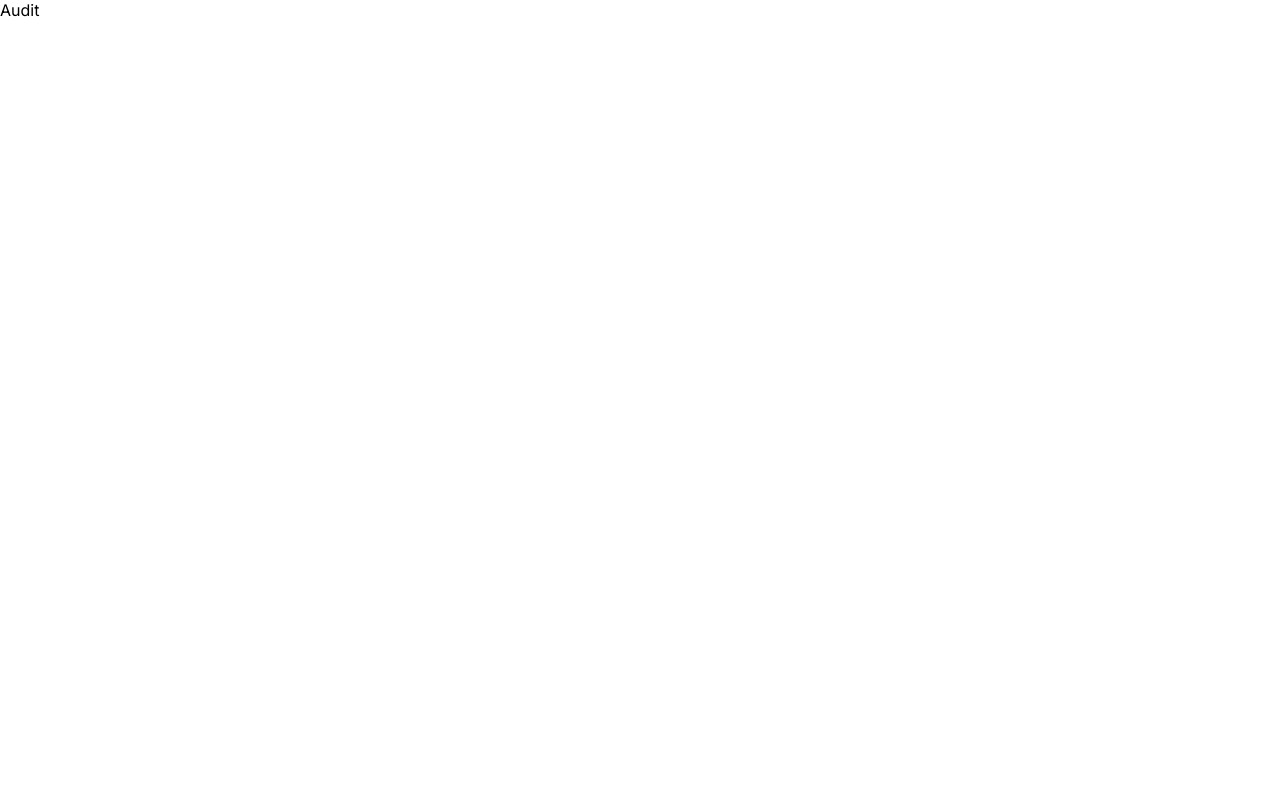
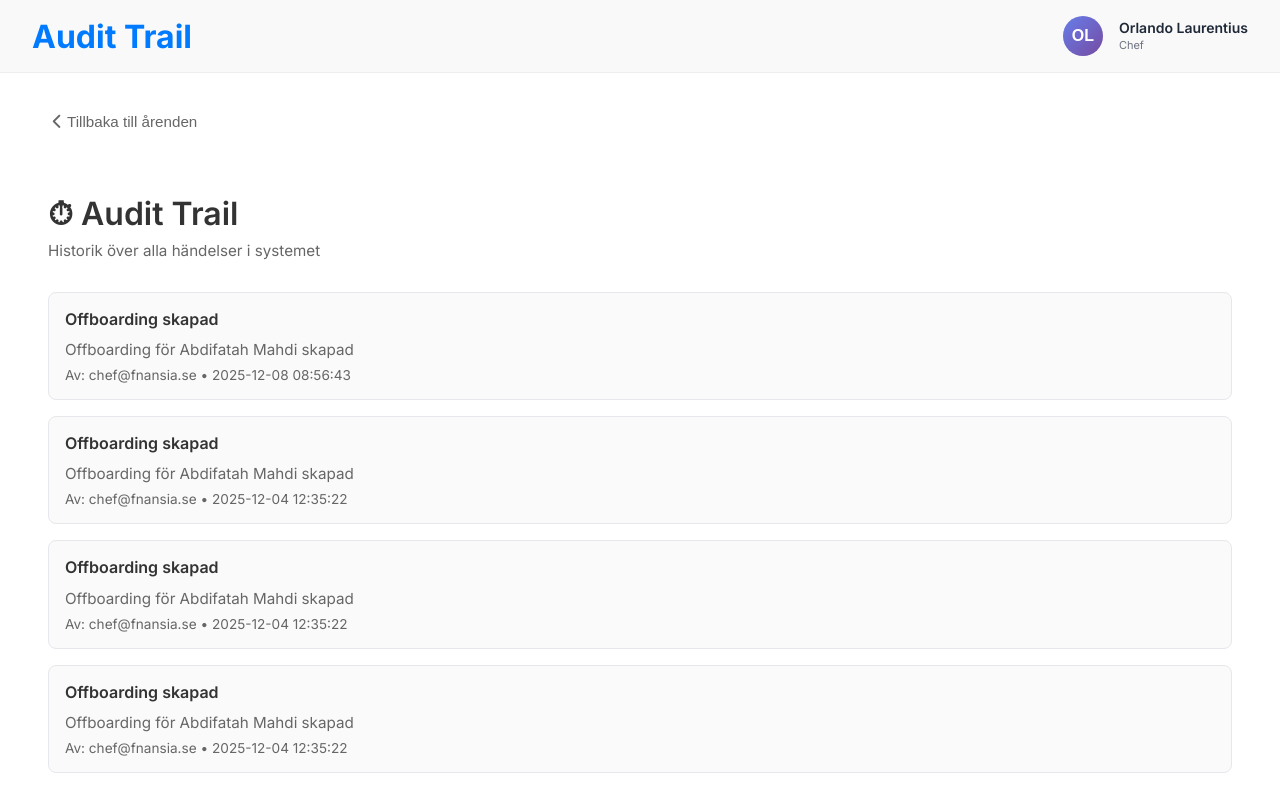
Before and after one commit to On-Offboarding/on-offboarding-frontend, a React (Vite) app: page /audit in a window 1280 px wide. Shown: the top 787 px of the page. Built offline with nearby package versions, Linux system fonts and the light colour scheme.

Commit message:
Implement audit trail page with pagination and user interface enhancements

```diff
--- a/src/components/Header/Header.jsx
+++ b/src/components/Header/Header.jsx
@@ -4,7 +4,7 @@ import ProfileDropdown from '../ProfileDropdown/ProfileDropdown';
 import Nav from '../Nav/Nav';
 import './Header.css';
 
-function Header({ onMenuToggle }) {
+function Header() {
 
     // Dummy user data - ersätt med riktig data från din state/context
   const user = {
--- a/src/components/UI/Pagination.jsx
+++ b/src/components/UI/Pagination.jsx
@@ -10,7 +10,7 @@ import './Pagination.css';
  * - onPageChange: (pageNumber) => void - Callback när sidan ändras
  * - itemsPerPage: number (optional) - Antal items per sida (för information)
  */
-function Pagination({ currentPage = 1, totalPages = 1, onPageChange, itemsPerPage = 10 }) {
+function Pagination({ currentPage = 1, totalPages = 1, onPageChange = 10 }) {
   // Generera array av sidnummer att visa
   const getPageNumbers = () => {
     const pages = [];
--- a/src/components/UI/TypeDropdown.css
+++ b/src/components/UI/TypeDropdown.css
@@ -33,8 +33,7 @@
 }
 
 .dropdown-trigger:hover {
-  border-color: #666;
-  background-color: #f0f7ff;
+  background-color: #E5E5EA;
 }
 
 .dropdown-trigger:focus {
@@ -110,18 +109,17 @@
 }
 
 .dropdown-option:hover {
-  background-color: #f0f7ff;
-  color: #666;
+  background-color: #E5E5EA;
 }
 
 .dropdown-option.selected {
-  background-color: #E6F2FF;
+  background-color: #E5E5EA;
   color: #666;
   font-weight: 600;
 }
 
 .dropdown-option:active {
-  background-color: #666;
+  background-color: #E5E5EA;
   color: #fff;
 }
 
--- a/src/pages/Audit/Audit.css
+++ b/src/pages/Audit/Audit.css
@@ -0,0 +1,115 @@
+.audit-header {
+  display: flex;
+  justify-content: space-between;
+  align-items: center;
+  padding: 1rem 2rem;
+  border-bottom: 1px solid #eee;
+  background-color: #f9f9f9;
+}
+
+.audit-header-content {
+  flex: 1;
+  padding-top: 2rem;
+  padding-left: 2rem;
+
+}
+
+.back-button {
+  background: none;
+  border: none;
+  color: #666;
+  cursor: pointer;
+  font-size: 0.95rem;
+  padding: 0;
+  text-decoration: none;
+  padding: .5rem 1rem ;
+}
+
+.back-button:hover {
+  background-color: #E5E5EA;
+  border-radius: 5px;
+  transition: background-color 0.2s ease;
+}
+
+.audit-link {
+  text-decoration: none;
+  color: #007bff;
+  font-weight: 400;
+}
+
+.audit-container {
+  padding: 2rem 1.5rem;
+  width: 100%;
+}
+
+.audit-section {
+  background-color: #fff;
+}
+
+.audit-title-group {
+  margin-bottom: 2rem;
+}
+
+.audit-title {
+  font-size: 2rem;
+  font-weight: 600;
+  margin: 0 0 0.5rem 0;
+  color: #333;
+  display: flex;
+  align-items: center;
+  gap: 0.5rem;
+}
+
+.audit-subtitle {
+  font-size: 0.95rem;
+  color: #666;
+  margin: 0;
+  font-weight: 400;
+}
+
+.audit-entries {
+  display: flex;
+  flex-direction: column;
+  gap: 1rem;
+}
+
+.audit-entry {
+  padding: 1rem;
+  border: 1px solid #e5e7eb;
+  border-radius: 0.5rem;
+  background-color: #fafafa;
+  transition: background-color 0.2s ease;
+}
+
+.audit-entry:hover {
+  background-color: #f3f4f6;
+}
+
+.entry-title {
+  font-size: 1rem;
+  font-weight: 600;
+  color: #333;
+  margin: 0 0 0.7rem 0;
+}
+
+.entry-description {
+  font-size: 0.95rem;
+  color: #666;
+  margin: 0 0 0.5rem 0;
+}
+
+.entry-meta {
+  font-size: 0.85rem;
+  color: #999;
+  display: flex;
+  align-items: center;
+  gap: 0.25rem;
+}
+
+.entry-user {
+  color: #666;
+}
+
+.entry-timestamp {
+  color: #666;
+}
--- a/src/pages/Audit/Audit.jsx
+++ b/src/pages/Audit/Audit.jsx
@@ -1,8 +1,154 @@
-import React from 'react'
+import React, { useState } from 'react'
+import ProfileDropdown from '../../components/ProfileDropdown/ProfileDropdown'
+import Pagination from '../../components/UI/Pagination'
+import './Audit.css'
+import Nav from '../../components/Nav/Nav';
+import { NavLink, useNavigate } from 'react-router-dom';
 
 function Audit() {
+  const navigate = useNavigate();
+  const [currentPage, setCurrentPage] = useState(1);
+  const itemsPerPage = 5;
+
+  // Dummy user data - ersätt med riktig data från din state/context
+  const user = {
+    name: 'Orlando Laurentius',
+    role: 'Chef'
+  };
+
+  // Dummy audit trail data - ersätt med riktig data från din API
+  const auditEntries = [
+    {
+      id: 1,
+      title: 'Offboarding skapad',
+      description: 'Offboarding för Abdifatah Mahdi skapad',
+      user: 'chef@fnansia.se',
+      timestamp: '2025-12-08 08:56:43'
+    },
+    {
+      id: 2,
+      title: 'Offboarding skapad',
+      description: 'Offboarding för Abdifatah Mahdi skapad',
+      user: 'chef@fnansia.se',
+      timestamp: '2025-12-04 12:35:22'
+    },
+        {
+      id: 2,
+      title: 'Offboarding skapad',
+      description: 'Offboarding för Abdifatah Mahdi skapad',
+      user: 'chef@fnansia.se',
+      timestamp: '2025-12-04 12:35:22'
+    },
+        {
+      id: 2,
+      title: 'Offboarding skapad',
+      description: 'Offboarding för Abdifatah Mahdi skapad',
+      user: 'chef@fnansia.se',
+      timestamp: '2025-12-04 12:35:22'
+    },
+        {
+      id: 2,
+      title: 'Offboarding skapad',
+      description: 'Offboarding för Abdifatah Mahdi skapad',
+      user: 'chef@fnansia.se',
+      timestamp: '2025-12-04 12:35:22'
+    },
+        {
+      id: 2,
+      title: 'Offboarding skapad',
+      description: 'Offboarding för Abdifatah Mahdi skapad',
+      user: 'chef@fnansia.se',
+      timestamp: '2025-12-04 12:35:22'
+    },    {
+      id: 2,
+      title: 'Offboarding skapad',
+      description: 'Offboarding för Abdifatah Mahdi skapad',
+      user: 'chef@fnansia.se',
+      timestamp: '2025-12-04 12:35:22'
+    },
+        {
+      id: 2,
+      title: 'Offboarding skapad',
+      description: 'Offboarding för Abdifatah Mahdi skapad',
+      user: 'chef@fnansia.se',
+      timestamp: '2025-12-04 12:35:22'
+    },
+        {
+      id: 2,
+      title: 'Offboarding skapad',
+      description: 'Offboarding för Abdifatah Mahdi skapad',
+      user: 'chef@fnansia.se',
+      timestamp: '2025-12-04 12:35:22'
+    },
+        {
+      id: 2,
+      title: 'Offboarding skapad',
+      description: 'Offboarding för Abdifatah Mahdi skapad',
+      user: 'chef@fnansia.se',
+      timestamp: '2025-12-04 12:35:22'
+    },
+  ];
+
+  // Pagination logic
+  const totalPages = Math.ceil(auditEntries.length / itemsPerPage);
+  const startIndex = (currentPage - 1) * itemsPerPage;
+  const endIndex = startIndex + itemsPerPage;
+  const paginatedEntries = auditEntries.slice(startIndex, endIndex);
+
+  const handlePageChange = (pageNumber) => {
+    setCurrentPage(pageNumber);
+    window.scrollTo({ top: 0, behavior: 'smooth' });
+  };
+
   return (
-    <div>Audit</div>
+    <>
+      <header className='audit-header'>
+        <NavLink to="/Audit" className="audit-link">
+          <h1>Audit Trail</h1>
+        </NavLink>
+
+        <ProfileDropdown user={user} />
+      </header>
+
+        <div className='audit-header-content'>
+          <button className='back-button' onClick={() => navigate(-1)}>
+            <i class="fa-solid fa-chevron-left"></i>
+            Tillbaka till årenden
+          </button>
+        </div>
+
+      <main className='audit-main'>
+        <div className='audit-container'>
+
+          <section className='audit-section'>
+            <div className='audit-title-group'>
+              <h1 className='audit-title'>⏱ Audit Trail</h1>
+              <p className='audit-subtitle'>Historik över alla händelser i systemet</p>
+            </div>
+
+            <div className='audit-entries'>
+              {paginatedEntries.map((entry) => (
+                <div key={entry.id} className='audit-entry'>
+                  <h3 className='entry-title'>{entry.title}</h3>
+                  <p className='entry-description'>{entry.description}</p>
+                  <div className='entry-meta'>
+                    <span className='entry-user'>Av: {entry.user}</span>
+                    <span className='entry-timestamp'>• {entry.timestamp}</span>
+                  </div>
+                </div>
+              ))}
+            </div>
+
+            <Pagination
+              currentPage={currentPage}
+              totalPages={totalPages}
+              onPageChange={handlePageChange}
+              itemsPerPage={itemsPerPage}
+            />
+          </section>
+        </div>
+      </main>
+    </>
   )
 }
 
--- a/src/pages/Dashboard/Dashboard.css
+++ b/src/pages/Dashboard/Dashboard.css
@@ -37,9 +37,8 @@
 }
 
 .tabs-btn:hover {
-  border-color: #0088FF;
-  color: #0088FF;
-  background-color: #f0f7ff;
+  background-color: #E5E5EA;
+  transition: background-color 0.2s ease;
 }
 
 .tabs-btn.active {
@@ -135,8 +134,7 @@
 }
 
 .audit-btn:hover {
-  border-color: #666;
-  background-color: #f0f7ff;
+  background-color: #E5E5EA;
 }
 
 .audit-btn:focus {
```
